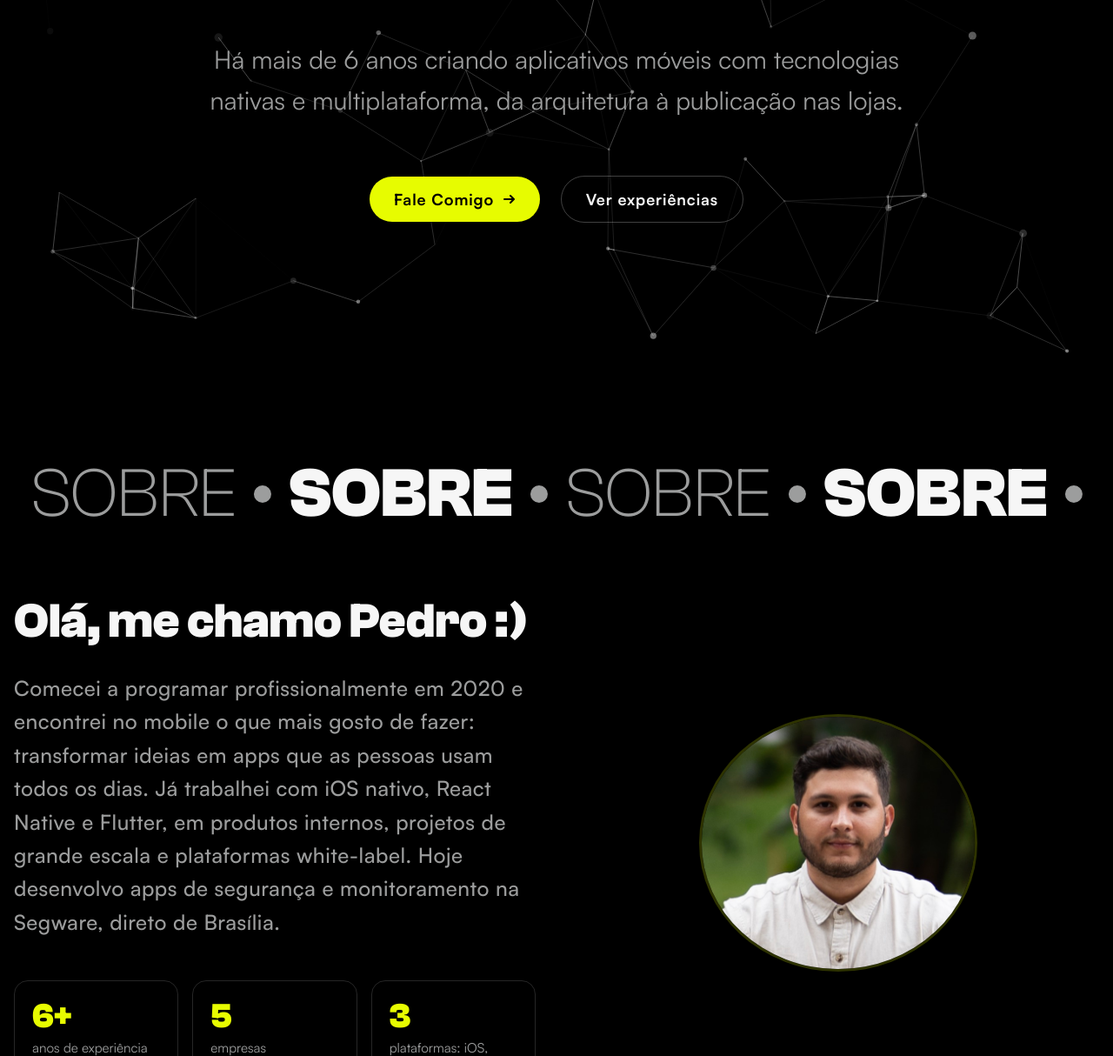
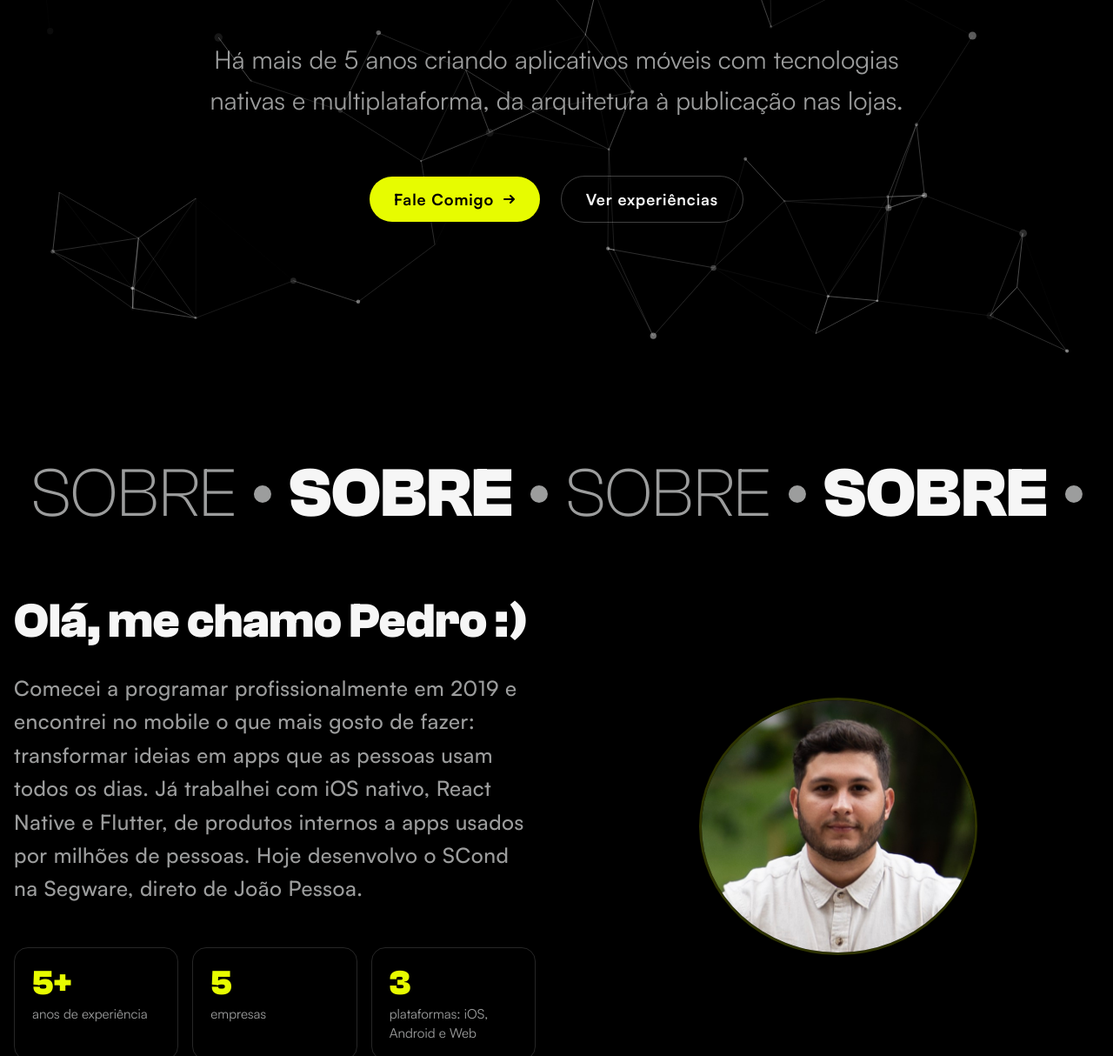
Before and after one commit to pedrinholeda/pedrinholeda.github.io, a plain HTML site: page index.html in a window 1280 px wide. Shown: the part 486-1700 px from the top of the page at 87% size. Drawn offline with Linux system fonts and the light colour scheme.

Commit message:
fix: align portfolio facts with current profile
Correct city, start year and years of experience, use the Compass UOL
name and current job titles, drop white-label from the about text and
experience subtitle, and point the Segware link to its final domain.

```diff
--- a/assets/js/header.js
+++ b/assets/js/header.js
@@ -83,7 +83,7 @@ document.addEventListener("DOMContentLoaded", function () {
       hero_prefix: "Sou desenvolvedor ",
       hero_suffix: "",
       intro_text:
-        "Há mais de 6 anos criando aplicativos móveis com tecnologias nativas e multiplataforma, da arquitetura à publicação nas lojas.",
+        "Há mais de 5 anos criando aplicativos móveis com tecnologias nativas e multiplataforma, da arquitetura à publicação nas lojas.",
       cta_button: "Fale Comigo",
       cta_secondary: "Ver experiências",
       experiences_section: "Ir para seção de experiências",
@@ -91,7 +91,7 @@ document.addEventListener("DOMContentLoaded", function () {
       // Textos da seção sobre
       about_title: "Olá, me chamo Pedro :)",
       about_description:
-        "Comecei a programar profissionalmente em 2020 e encontrei no mobile o que mais gosto de fazer: transformar ideias em apps que as pessoas usam todos os dias. Já trabalhei com iOS nativo, React Native e Flutter, em produtos internos, projetos de grande escala e plataformas white-label. Hoje desenvolvo apps de segurança e monitoramento na Segware, direto de Brasília.",
+        "Comecei a programar profissionalmente em 2019 e encontrei no mobile o que mais gosto de fazer: transformar ideias em apps que as pessoas usam todos os dias. Já trabalhei com iOS nativo, React Native e Flutter, de produtos internos a apps usados por milhões de pessoas. Hoje desenvolvo o SCond na Segware, direto de João Pessoa.",
       stat_years: "anos de experiência",
       stat_companies: "empresas",
       stat_platforms: "plataformas: iOS, Android e Web",
@@ -114,8 +114,8 @@ document.addEventListener("DOMContentLoaded", function () {
 
       // Experiência e projetos
       experiences_subtitle:
-        "Mais de 6 anos construindo apps em produção, de produtos internos a plataformas white-label.",
-      exp_bb_role: "Desenvolvedor Web & Mobile",
+        "Mais de 5 anos construindo apps em produção, de produtos internos a apps com milhões de downloads.",
+      exp_bb_role: "Junior Developer",
 
       // Experiências profissionais
       exp_bb_desc:
@@ -205,7 +205,7 @@ document.addEventListener("DOMContentLoaded", function () {
       hero_prefix: "I'm a ",
       hero_suffix: " developer",
       intro_text:
-        "6+ years building mobile apps with native and cross-platform technologies, from architecture to store release.",
+        "5+ years building mobile apps with native and cross-platform technologies, from architecture to store release.",
       cta_button: "Get in Touch",
       cta_secondary: "View experience",
       experiences_section: "Go to experience section",
@@ -213,7 +213,7 @@ document.addEventListener("DOMContentLoaded", function () {
       // Textos da seção sobre
       about_title: "Hello, I'm Pedro :)",
       about_description:
-        "I started coding professionally in 2020 and found in mobile what I enjoy most: turning ideas into apps people use every day. I've worked with native iOS, React Native and Flutter on internal products, large-scale projects and white-label platforms. Today I build security and monitoring apps at Segware, from Brasília, Brazil.",
+        "I started coding professionally in 2019 and found in mobile what I enjoy most: turning ideas into apps people use every day. I've worked with native iOS, React Native and Flutter, from internal products to apps used by millions of people. Today I build SCond at Segware, from João Pessoa, Brazil.",
       stat_years: "years of experience",
       stat_companies: "companies",
       stat_platforms: "platforms: iOS, Android and Web",
@@ -236,8 +236,8 @@ document.addEventListener("DOMContentLoaded", function () {
 
       // Experience and projects
       experiences_subtitle:
-        "6+ years building production apps, from internal products to white-label platforms.",
-      exp_bb_role: "Web & Mobile Developer",
+        "5+ years building production apps, from internal products to apps with millions of downloads.",
+      exp_bb_role: "Junior Developer",
 
       // Experiências profissionais
       exp_bb_desc:
--- a/index.html
+++ b/index.html
@@ -229,7 +229,7 @@
               data-aos-duration="1000"
             >
               <p data-i18n="intro_text">
-                Há mais de 6 anos criando aplicativos móveis com tecnologias
+                Há mais de 5 anos criando aplicativos móveis com tecnologias
                 nativas e multiplataforma, da arquitetura à publicação nas lojas.
               </p>
             </div>
@@ -309,17 +309,17 @@
                   Olá, me chamo Pedro :)
                 </h2>
                 <p data-i18n="about_description">
-                  Comecei a programar profissionalmente em 2020 e encontrei no
+                  Comecei a programar profissionalmente em 2019 e encontrei no
                   mobile o que mais gosto de fazer: transformar ideias em apps que
                   as pessoas usam todos os dias. Já trabalhei com iOS nativo,
-                  React Native e Flutter, em produtos internos, projetos de grande
-                  escala e plataformas white-label. Hoje desenvolvo apps de
-                  segurança e monitoramento na Segware, direto de Brasília.
+                  React Native e Flutter, de produtos internos a apps usados por
+                  milhões de pessoas. Hoje desenvolvo o SCond na Segware, direto
+                  de João Pessoa.
                 </p>
               </div>
               <ul class="sobre-destaques">
                 <li>
-                  <strong>6+</strong>
+                  <strong>5+</strong>
                   <span data-i18n="stat_years">anos de experiência</span>
                 </li>
                 <li>
@@ -461,8 +461,8 @@
           <div class="headline-secao" data-aos="fade-up" data-aos-duration="1000">
             <h2 id="experiencia-titulo" data-i18n="experiences">Experiência</h2>
             <p data-i18n="experiences_subtitle">
-              Mais de 6 anos construindo apps em produção, de produtos internos a
-              plataformas white-label.
+              Mais de 5 anos construindo apps em produção, de produtos internos a
+              apps com milhões de downloads.
             </p>
           </div>
 
@@ -479,7 +479,7 @@
               <div class="exp-corpo">
                 <div class="exp-topo">
                   <h3>
-                    <a href="https://segware.com.br" target="_blank" rel="noopener noreferrer">Segware</a>
+                    <a href="https://segware.com" target="_blank" rel="noopener noreferrer">Segware</a>
                   </h3>
                   <span class="exp-date" data-i18n="exp_segware_date">mai 2026 — presente</span>
                 </div>
@@ -540,11 +540,11 @@
               <div class="exp-corpo">
                 <div class="exp-topo">
                   <h3>
-                    <a href="https://compass.uol" target="_blank" rel="noopener noreferrer">Compass.uol</a>
+                    <a href="https://compass.uol" target="_blank" rel="noopener noreferrer">Compass UOL</a>
                   </h3>
                   <span class="exp-date" data-i18n="exp_compass_date">out 2021 — dez 2023</span>
                 </div>
-                <p class="exp-cargo">iOS &amp; React Native Developer</p>
+                <p class="exp-cargo">iOS Developer</p>
                 <p data-i18n="exp_compass_desc">
                   Aplicações iOS e React Native em projetos de grande escala, com
                   foco em arquitetura, boas práticas, usabilidade e performance.
@@ -602,7 +602,7 @@
                   </h3>
                   <span class="exp-date" data-i18n="exp_bb_date">set 2020 — jun 2021</span>
                 </div>
-                <p class="exp-cargo" data-i18n="exp_bb_role">Desenvolvedor Web &amp; Mobile</p>
+                <p class="exp-cargo" data-i18n="exp_bb_role">Junior Developer</p>
                 <p data-i18n="exp_bb_desc">
                   Web e mobile com Angular e React Native, além de microserviços
                   para produtos internos que otimizaram processos da empresa.
```
